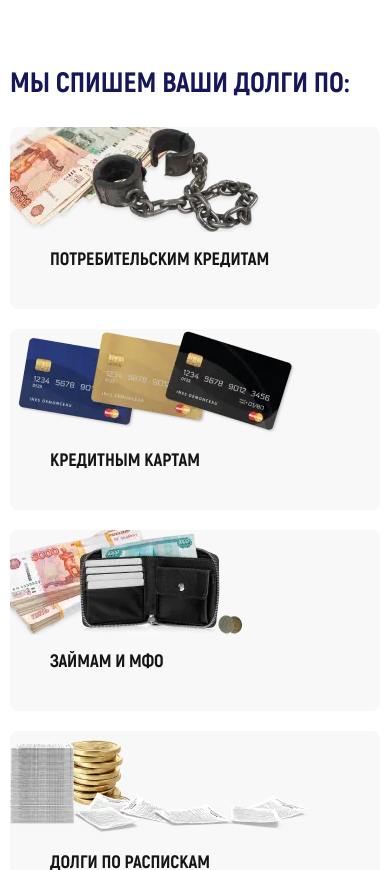
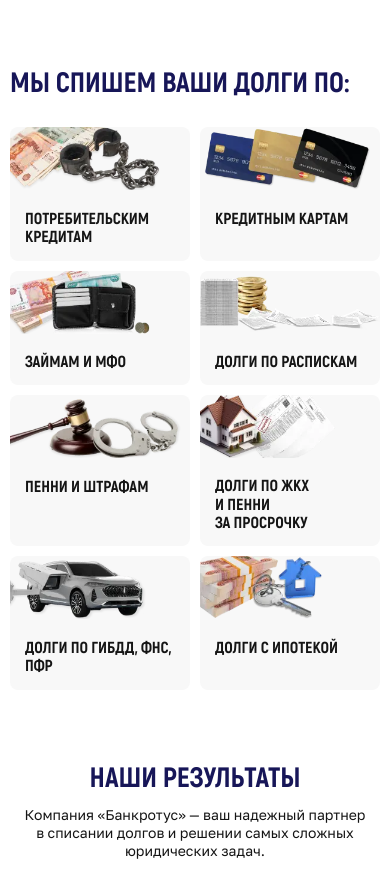
Before and after one commit to yekimur0/bankrot, a plain HTML site: page index.html in a window 390 px wide. Shown: the part 1940-2810 px from the top of the page. Drawn offline with nearby package versions, Linux system fonts and the light colour scheme.

Commit message:
changes block debt

```diff
--- a/css/main.css
+++ b/css/main.css
@@ -795,6 +795,13 @@ svg > rect {
   grid-template-columns: repeat(auto-fit, minmax(320px, 1fr));
   gap: 20px;
 }
+@media (max-width: 768px) {
+  .deb__items {
+    -ms-grid-columns: 1fr 1fr;
+    grid-template-columns: 1fr 1fr;
+    gap: 10px;
+  }
+}
 .deb__item {
   position: relative;
   background-color: var(--grey);
@@ -814,6 +821,12 @@ svg > rect {
   font-size: clamp(18px, 2vw, 24px);
   text-transform: uppercase;
   color: var(--black);
+}
+@media (max-width: 768px) {
+  .deb__item-title {
+    padding: 15px;
+    font-size: 16px;
+  }
 }
 
 .result__wrapper {
```
